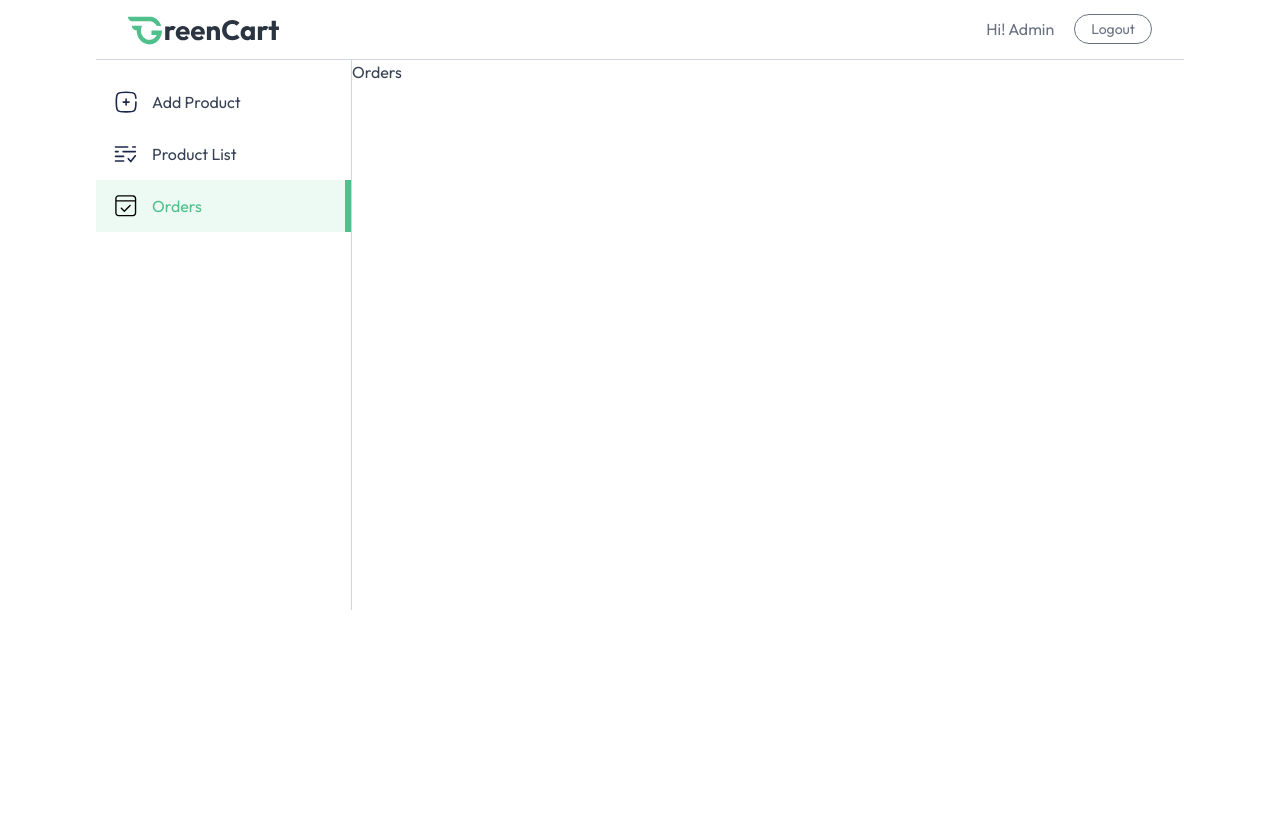
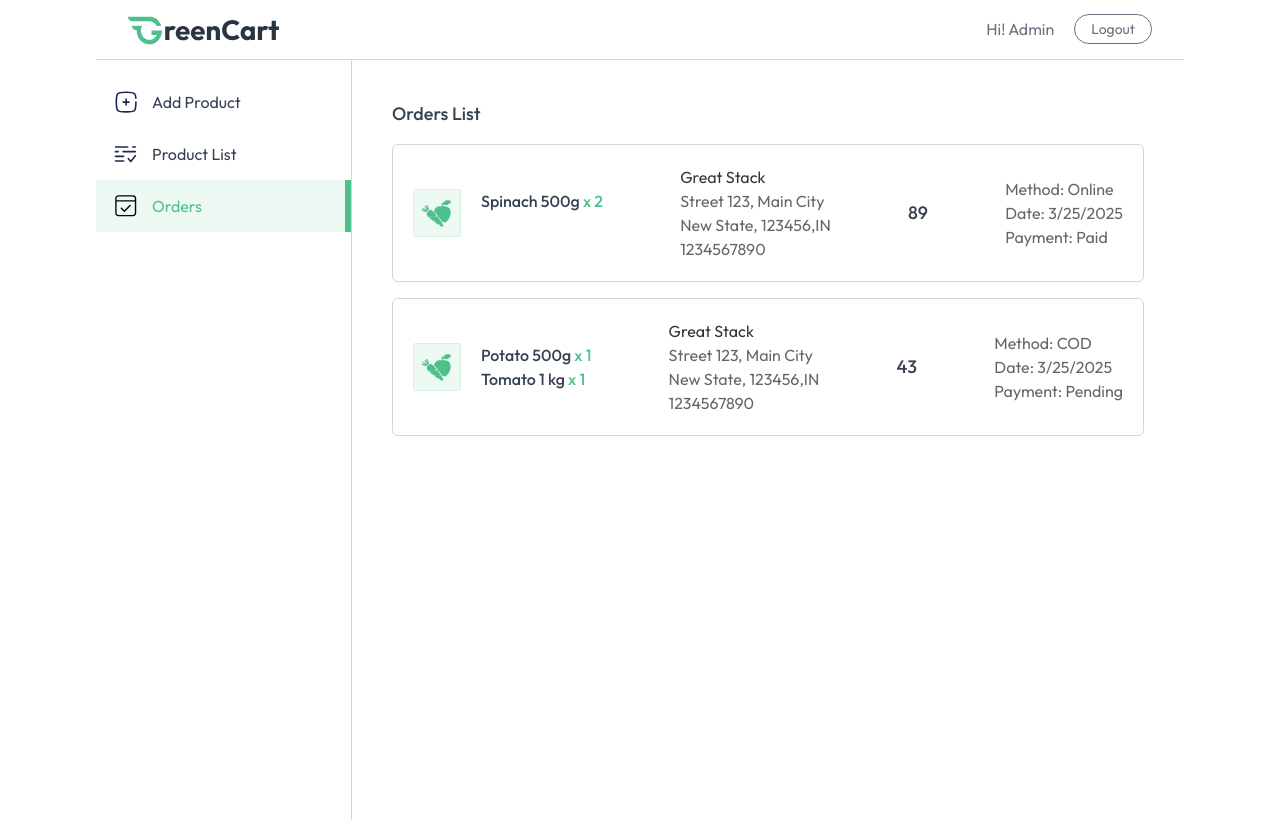
Before and after one commit to NaveenManjappa/green-cart-client, a React (Vite) app: page /seller/orders in a window 1280 px wide. Both pictures are taken after typing "name@example.com", "Sample123" into the empty fields and a click on the button "Login". Built offline with nearby package versions, Linux system fonts and the light colour scheme.

Commit message:
Implement Orders and Products list page

```diff
--- a/src/pages/seller/Orders.jsx
+++ b/src/pages/seller/Orders.jsx
@@ -1,9 +1,76 @@
-import React from 'react'
+import React, { useEffect, useState } from "react";
+import { useAppContext } from "../../context/AppContext";
+import { assets, dummyOrders } from "../../assets/assets";
 
 const Orders = () => {
+  const { currency } = useAppContext();
+  const [orders, setOrders] = useState([]);
+
+  const fetchOrders = async () => {
+    setOrders(dummyOrders);
+  };
+
+  useEffect(() => {
+    fetchOrders();
+  }, []);
+
   return (
-    <div>Orders</div>
-  )
-}
+    <div className="no-scrollbar flex-1 h-[95vh] overflow-y-scroll">
+      <div className="md:p-10 p-4 space-y-4">
+        <h2 className="text-lg font-medium">Orders List</h2>
+        {orders.map((order, index) => (
+          <div
+            key={index}
+            className="flex flex-col md:items-center md:flex-row gap-5 justify-between p-5 max-w-4xl rounded-md border border-gray-300"
+          >
+            <div className="flex gap-5 max-w-80">
+              <img
+                className="w-12 h-12 object-cover"
+                src={assets.box_icon}
+                alt="boxIcon"
+              />
+              <div>
+                {order.items.map((item, index) => (
+                  <div key={index} className="flex flex-col">
+                    <p className="font-medium">
+                      {item.product.name} { " "}
+                      <span className="text-primary">x {item.quantity}</span>
+                    </p>
+                  </div>
+                ))}
+              </div>
+            </div>
 
-export default Orders
+            <div className="text-sm md:text-base text-black/60">
+              <p className="text-black/80">
+                {order.address.firstName} {order.address.lastName}
+              </p>
+              <p>
+                {order.address.street}, {order.address.city}
+              </p>
+              <p>
+                {order.address.state}, {order.address.zipcode},
+                {order.address.country}
+              </p>
+              <p></p>
+              <p>{order.address.phone}</p>
+            </div>
+
+            <p className="font-medium text-lg my-auto">
+              {currency}
+              {order.amount}
+            </p>
+
+            <div className="flex flex-col text-sm md:text-base text-black/60">
+              <p>Method: {order.paymentType}</p>
+              <p>Date: {new Date(order.createdAt).toLocaleDateString()}</p>
+              <p>Payment: {order.isPaid ? "Paid" : "Pending"}</p>
+            </div>
+          </div>
+        ))}
+      </div>
+    </div>
+  );
+};
+
+export default Orders;
--- a/src/pages/seller/ProductList.jsx
+++ b/src/pages/seller/ProductList.jsx
@@ -1,9 +1,59 @@
-import React from 'react'
+import React from "react";
+import { useAppContext } from "../../context/AppContext";
 
 const ProductList = () => {
+  const { products, currency } = useAppContext();
   return (
-    <div>ProductList</div>
-  )
-}
+    <div className="no-scrollbar flex-1 h-[95vh] overflow-y-scroll flex flex-col justify-between">
+      <div className="w-full md:p-10 p-4">
+        <h2 className="pb-4 text-lg font-medium">All Products</h2>
+        <div className="flex flex-col items-center max-w-4xl w-full overflow-hidden rounded-md bg-white border border-gray-500/20">
+          <table className="md:table-auto table-fixed w-full overflow-hidden">
+            <thead className="text-gray-900 text-sm text-left">
+              <tr>
+                <th className="px-4 py-3 font-semibold truncate">Product</th>
+                <th className="px-4 py-3 font-semibold truncate">Category</th>
+                <th className="px-4 py-3 font-semibold truncate hidden md:block">
+                  Selling Price
+                </th>
+                <th className="px-4 py-3 font-semibold truncate">In Stock</th>
+              </tr>
+            </thead>
+            <tbody className="text-sm text-gray-500">
+              {products.map((product, index) => (
+                <tr key={product._id} className="border-t border-gray-500/20">
+                  <td className="md:px-4 pl-2 md:pl-4 py-3 flex items-center space-x-3 truncate">
+                    <div className="border border-gray-300 rounded p-2">
+                      <img
+                        src={product.image[0]}
+                        alt="Product"
+                        className="w-16"
+                      />
+                    </div>
+                    <span className="truncate max-sm:hidden w-full">
+                      {product.name}
+                    </span>
+                  </td>
+                  <td className="px-4 py-3">{product.category}</td>
+                  <td className="px-4 py-3 max-sm:hidden">
+                    {currency}
+                    {product.offerPrice}
+                  </td>
+                  <td className="px-4 py-3">
+                    <label className="relative inline-flex items-center cursor-pointer text-gray-900 gap-3">
+                      <input type="checkbox" className="sr-only peer" />
+                      <div className="w-12 h-7 bg-slate-300 rounded-full peer peer-checked:bg-blue-600 transition-colors duration-200"></div>
+                      <span className="dot absolute left-1 top-1 w-5 h-5 bg-white rounded-full transition-transform duration-200 ease-in-out peer-checked:translate-x-5"></span>
+                    </label>
+                  </td>
+                </tr>
+              ))}
+            </tbody>
+          </table>
+        </div>
+      </div>
+    </div>
+  );
+};
 
-export default ProductList
+export default ProductList;
--- a/src/pages/seller/SellerLayout.jsx
+++ b/src/pages/seller/SellerLayout.jsx
@@ -40,7 +40,7 @@
         </div>
       </div>
       <div className="flex">
-        <div className="md:w-64 w-16 border-r h-[550px] text-base border-gray-300 pt-4 flex flex-col transition-all duration-300">
+        <div className="md:w-64 w-16 border-r h-[95vh] text-base border-gray-300 pt-4 flex flex-col">
           {sidebarLinks.map((item, index) => (
             <NavLink
               to={item.path}
```
